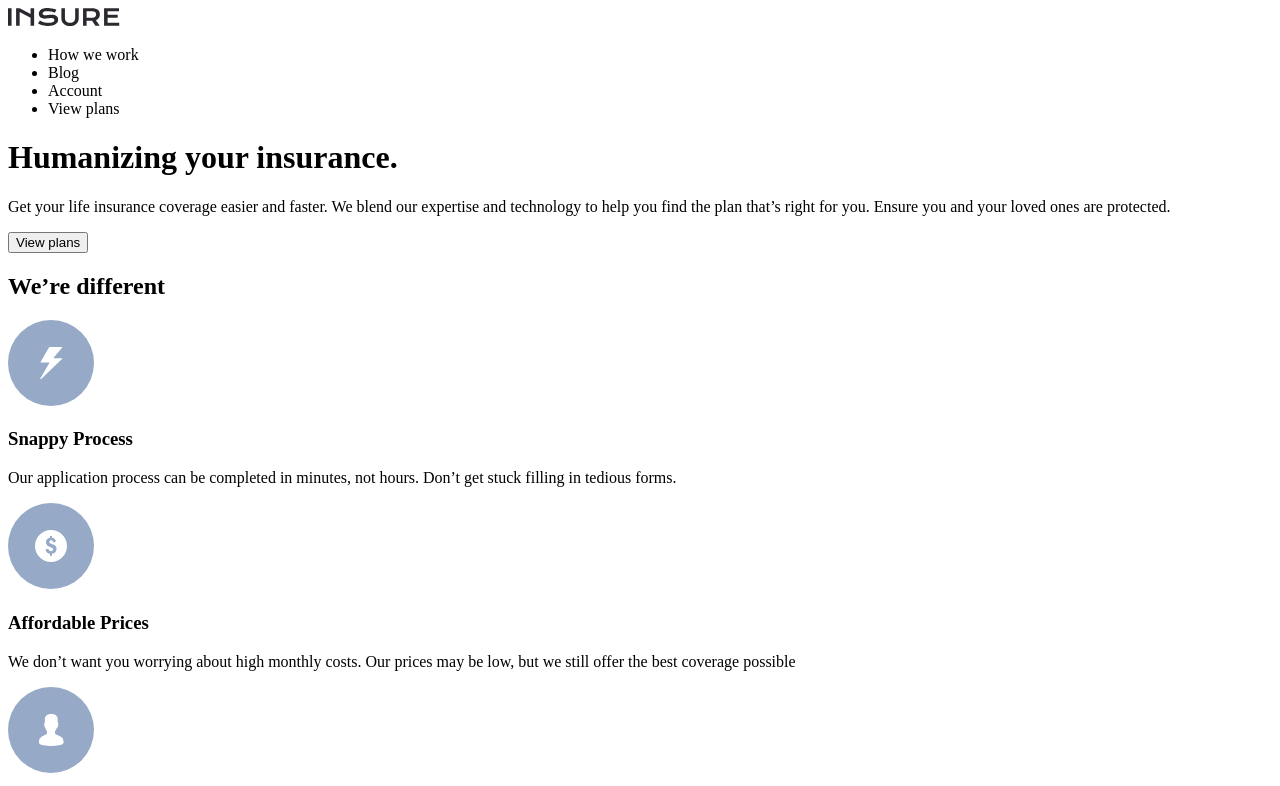
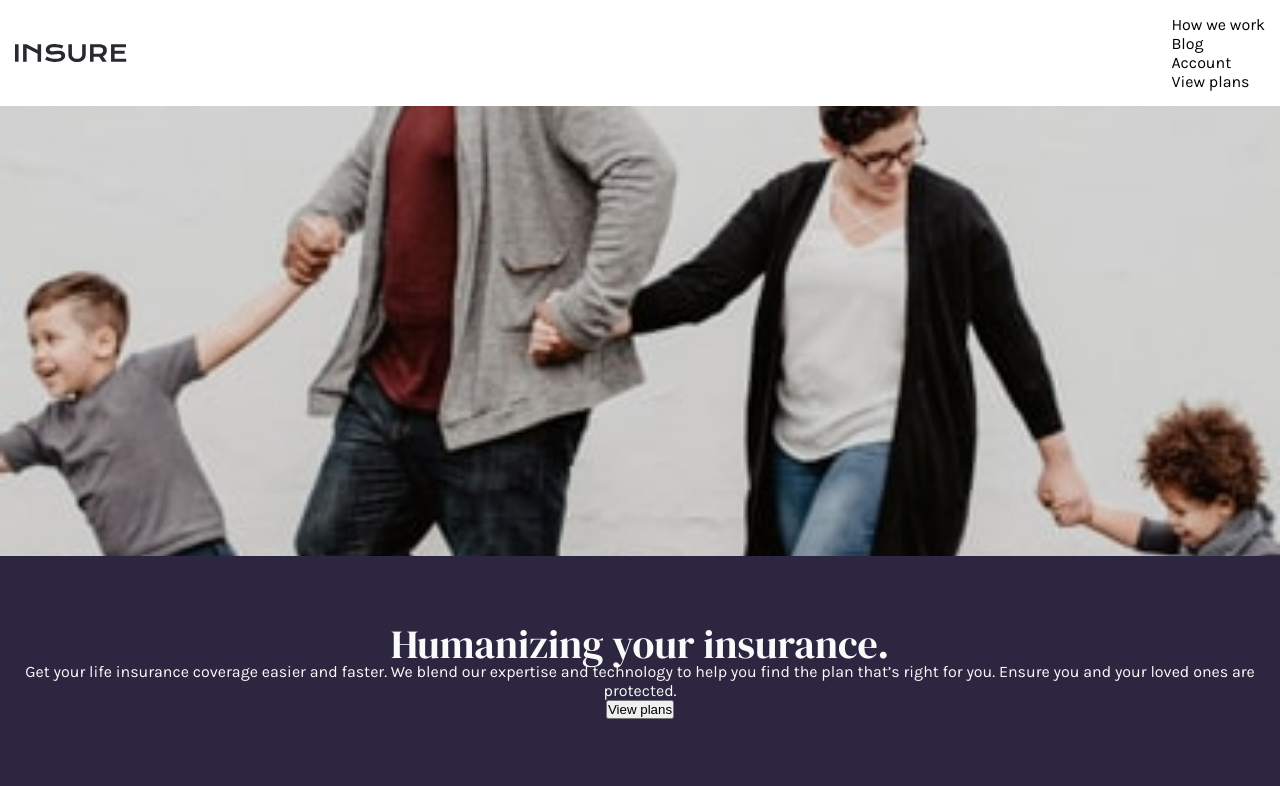
Before and after one commit to crsaele/insure-landing-page-master, a plain HTML site: page index.html in a window 1280 px wide. Shown: the top 786 px of the page. Drawn offline with Linux system fonts and the light colour scheme.

Commit message:
added some basic css rules and fixed small <ul> <li> bug in html's footer

```diff
--- a/index.html
+++ b/index.html
@@ -28,7 +28,7 @@
   </head>
 
   <body>
-    <header>
+    <header class="header">
       <img src="images/logo.svg" alt="insure company logo" />
       <nav>
         <ul>
@@ -40,7 +40,7 @@
       </nav>
     </header>
     <main>
-      <div class="main-image-container"></div>
+      <div class="main-img-container"></div>
       <div class="main-text-container">
         <h1>Humanizing your insurance.</h1>
         <p>
@@ -101,11 +101,11 @@
       <h5>Help Me</h5>
 
       <ul>
-        FAQ
-      </ul>
+      <li>FAQ</li>
       <li>Terms of use</li>
       <li>Privacy Policy</li>
       <li>Cookies</li>
+      </ul>
 
       <h5>Contact</h5>
       <ul>
--- a/style.css
+++ b/style.css
@@ -9,8 +9,63 @@
   --veryLightGray: hsl(0, 0%, 98%);
 
   /* TYPOGRAPHY */
-    --dmSerifDisplay: 'DM Serif Display', sans-serif;
-    --karla: 'Karla', sans-serif;
+  --dmSerifDisplay: "DM Serif Display", sans-serif;
+  --karla: "Karla", sans-serif;
 }
-.attribution { font-size: 11px; text-align: center; }
-.attribution a { color: hsl(228, 45%, 44%); }
+
+*::before,
+*,
+*::after {
+  box-sizing: border-box;
+  padding: 0;
+  margin: 0;
+}
+
+h1 {
+    font-size: 2.5rem;
+    font-weight: 400;
+    line-height: 0.9;
+}
+
+h1, h2, h3 {
+    font-family: var(--dmSerifDisplay);
+}
+
+ul {
+    list-style: none;
+    font-family: var(--karla);
+}
+p {
+    font-family: var(--karla);
+    font-weight: 400;
+}
+
+.header {
+  display: flex;
+  padding: 15px;
+  justify-content: space-between;
+  align-items: center;
+}
+
+.main-img-container {
+  background-image: url("/images/image-intro-mobile.jpg");
+  background-size: cover;
+  /* 450px = 28.125em */
+  height: 28.125em;
+  background-position: center;
+}
+
+.main-text-container {
+    color: var(--veryLightGray);
+    padding: 70px 15px;
+    text-align: center;
+    background-color: var(--darkViolet);
+}
+
+.attribution {
+  font-size: 11px;
+  text-align: center;
+}
+.attribution a {
+  color: hsl(228, 45%, 44%);
+}
```
Lines whose indentation alone changed are shown as unchanged.
